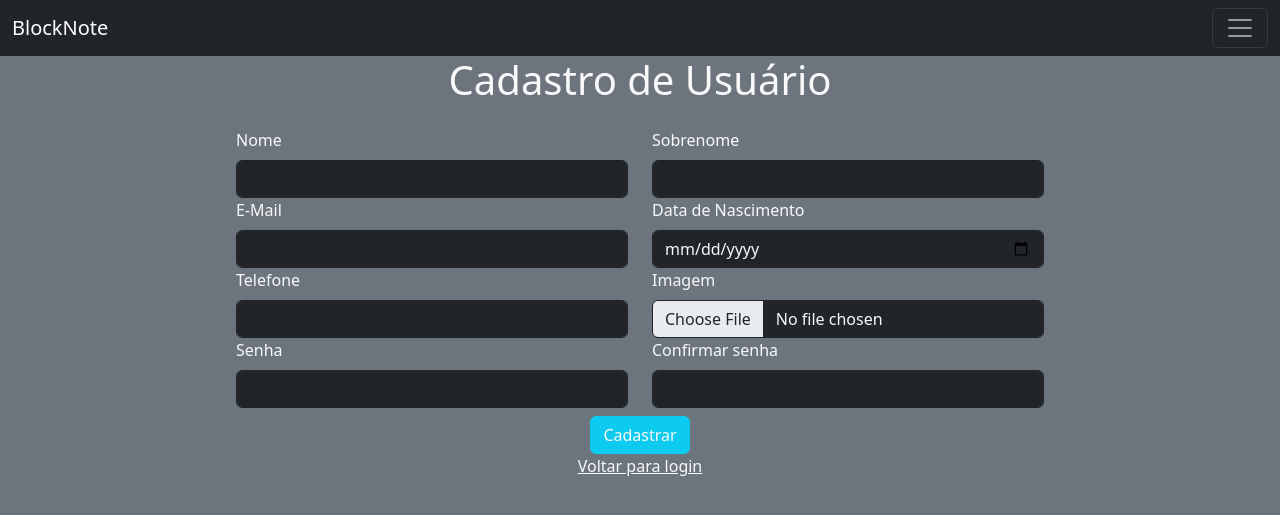
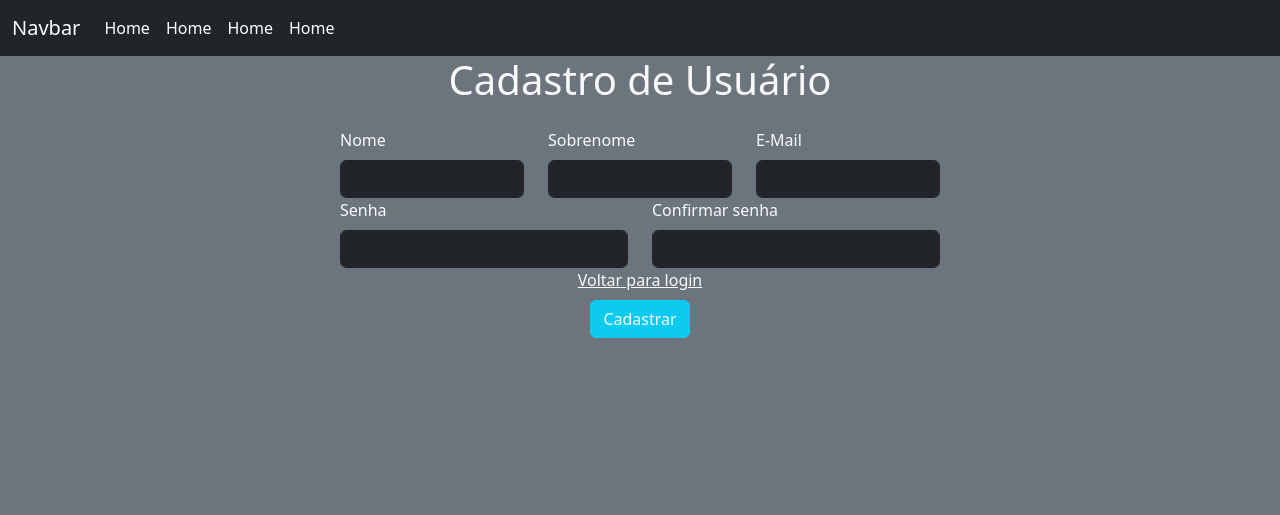
Before and after one commit to guidionisio5/blocknote, a PHP site: page /cadastro_usuario.php in a window 1280 px wide. Shown: the top 515 px of the page. Run offline with PHP 8.4, Linux system fonts and the light colour scheme; some libraries are stand-ins or nearby versions.

Commit message:
cadastrar usuario e mudança menu

```diff
--- a/assets/js/script.js
+++ b/assets/js/script.js
@@ -1,10 +1,11 @@
+// função adcionar usuarios
 const cadastrarUsuarios = () =>{
 
     // captura todo formulário e cria um formData
     let dados = new FormData($('#form-usuarios')[0]);
 
     // envio e recebimento de dados
-    const result = fetch('../backend/_cadastar_usuario.php',{
+    const result = fetch('backend/_cadastrar_usuario.php',{
       method: 'POST',
       body: dados
     })
@@ -12,9 +13,11 @@ const cadastrarUsuarios = () =>{
     .then((result)=>{
 
         Swal.fire({
-          icon: result.retorno != 'ok' ? 'error' : 'success',
+          icon: result.retorno == 'ok' ? 'success' : 'error',
           title: 'Atenção',
           text: result.mensagem,
+          showConfiirmButton: false,
+          timer: 5000
         })
 
     })
--- a/cadastro_usuario.php
+++ b/cadastro_usuario.php
@@ -9,41 +9,15 @@
     <!-- Importação CSS Bootstrap -->
     <link href="https://cdn.jsdelivr.net/npm/bootstrap@5.2.1/dist/css/bootstrap.min.css" rel="stylesheet" integrity="sha384-iYQeCzEYFbKjA/T2uDLTpkwGzCiq6soy8tYaI1GyVh/UjpbCx/TYkiZhlZB6+fzT" crossorigin="anonymous">
 
-    <!-- CSS da página -->
-    <link rel="stylesheet" href="assets/css/cadastrar.css">
-
 </head>
 
 <body class="bg-secondary">
+
     <!-- INÍCIO CONTAINER -->
     <div class="container-fluid p-0 m-0">
 
-        <!-- INÍCIO MENU -->
-        <nav class="navbar navbar-dark bg-dark">
-            <div class="container-fluid">
-                <a class="navbar-brand" href="index.php">BlockNote</a>
-                <button class="navbar-toggler" type="button" data-bs-toggle="offcanvas" data-bs-target="#offcanvasNavbar" aria-controls="offcanvasNavbar">
-                    <span class="navbar-toggler-icon"></span>
-                </button>
-                <div class="offcanvas offcanvas-end navbar-dark bg-dark" tabindex="-1" id="offcanvasNavbar" aria-labelledby="offcanvasNavbarLabel">
-                    <div class="offcanvas-header">
-                        <h5 class="offcanvas-title text-light" id="offcanvasNavbarLabel">Opções</h5>
-                        <button type="button" class="btn-close btn-close-white" data-bs-dismiss="offcanvas" aria-label="Close"></button>
-                    </div>
-                    <div class="offcanvas-body text-end">
-                        <ul class="navbar-nav justify-content-end flex-grow-1 pe-3">
-                            <li class="nav-item">
-                                <a class="nav-link active" aria-current="page" href="#">Suporte</a>
-                            </li>
-                            <li class="nav-item">
-                                <a class="nav-link active" href="#">Link</a>
-                            </li>
-                        </ul>
-                    </div>
-                </div>
-            </div>
-        </nav>
-        <!-- FIM MENU -->
+        <?php include 'include/menu.php';?>
+
     </div>
 
     <div class="container-fluid container-center">
@@ -55,67 +29,47 @@
         <div>
             <form class="p-3 text-light" id="form-usuarios" action="backend/_cadastrar_usuario.php" method="post" enctype="multipart/form-data">
                 <div class="row justify-content-md-center">
-                    <div class="col-4">
+                    <div class="col-2">
                         <label class="form-label" for="nome">Nome</label>
                         <input class="form-control bg-dark border-dark text-light" type="text" name="nome" id="nome">
                     </div>
 
-                    <div class="col-4">
+                    <div class="col-2">
                         <label class="form-label" for="sobrenome">Sobrenome</label>
                         <input class="form-control bg-dark border-dark text-light" type="text" name="sobrenome" id="sobrenome">
                     </div>
-                </div>
-                <div class="row justify-content-md-center">
-                    <div class="col-4">
+
+                    <div class="col-2">
                         <label class="form-label" for="email">E-Mail</label>
                         <input class="form-control bg-dark border-dark text-light" type="mail" name="email" id="email">
                     </div>
 
-                    <div class="col-4">
-                        <label class="form-label" for="nome">Data de Nascimento</label>
-                        <input class="form-control bg-dark border-dark text-light" type="date" name="nascimento" id="nascimento">
-                    </div>
                 </div>
+
                 <div class="row justify-content-md-center">
-                    <div class="col-4">
-                        <label class="form-label" for="nome">Telefone</label>
-                        <input class="form-control bg-dark border-dark text-light" type="text" name="telefone" id="telefone">
-                    </div>
-
-                    <div class="col-4">
-                        <label class="form-label" for="email">Imagem</label>
-                        <input class="form-control bg-dark border-dark text-light" type="file" name="imagem" id="imagem">
-                    </div>
-                </div>
-                <div class="row justify-content-md-center">
-                    <div class="col-4">
+                    <div class="col-3">
                         <label class="form-label" for="nome">Senha</label>
                         <input class="form-control bg-dark border-dark text-light" type="password" name="senha" id="senha">
                     </div>
 
-                    <div class="col-4">
+                    <div class="col-3">
                         <label class="form-label" for="confirmar_senha">Confirmar senha</label>
                         <input class="form-control bg-dark border-dark text-light" type="password" name="confirmar_senha" id="confirmar_senha">
                     </div>
                 </div>
 
                 <div class="text-center">
+                    <a class="text-light " href="index.php">Voltar para login</a>
+                </div>
+
+                <div class="text-center">
                     <button class="btn btn-info text-light mt-2" type="button" onclick="cadastrarUsuarios()">Cadastrar</button>
                 </div>
-                <div class="text-center">
-                    <a class="text-light " href="index.php">Voltar para login</a>
-                </div>
+
             </form>
         </div>
         <!-- FIM CADASTRO USUÁRIO -->
     </div>
     <!-- FIM CONTAINER -->
 
-    <!-- Importação JS Bootstrap -->
-    <script src="https://cdn.jsdelivr.net/npm/bootstrap@5.2.1/dist/js/bootstrap.bundle.min.js" integrity="sha384-u1OknCvxWvY5kfmNBILK2hRnQC3Pr17a+RTT6rIHI7NnikvbZlHgTPOOmMi466C8" crossorigin="anonymous"></script>
-
-    <!-- Importação JS da página -->
-    <script src="assets/js/script.js"></script>
-</body>
-
-</html>
+<?php include 'include/footer.php';?>
--- /dev/null
+++ b/include/footer.php
@@ -0,0 +1,14 @@
+    <!-- Importação do JQuery -->
+    <script src="https://code.jquery.com/jquery-3.6.1.js" integrity="sha256-3zlB5s2uwoUzrXK3BT7AX3FyvojsraNFxCc2vC/7pNI=" crossorigin="anonymous"></script>
+
+    <!-- Importação JS Bootstrap -->
+    <script src="https://cdn.jsdelivr.net/npm/bootstrap@5.2.1/dist/js/bootstrap.bundle.min.js" integrity="sha384-u1OknCvxWvY5kfmNBILK2hRnQC3Pr17a+RTT6rIHI7NnikvbZlHgTPOOmMi466C8" crossorigin="anonymous"></script>
+
+    <!-- Importação JS - SweetAlert2 -->
+    <script src="//cdn.jsdelivr.net/npm/sweetalert2@11"></script>
+
+    <!-- Importação JS da página -->
+    <script src="assets/js/script.js"></script>
+</body>
+
+</html>
--- /dev/null
+++ b/include/menu.php
@@ -0,0 +1,43 @@
+<!-- INÍCIO MENU -->
+<!-- <nav class="navbar ">
+    <div class="container-fluid">
+        <a class="navbar-brand" href="index.html">BlockNote</a>
+        <div class="navbar-collapse text-end">
+            <ul class="navbar-nav justify-content-end flex-grow-1 pe-3">
+                <li class="nav-item">
+                    <a class="nav-link active" aria-current="page" href="#">Suporte</a>
+                </li>
+                <li class="nav-item">
+                    <a class="nav-link active" href="#">Link</a>
+                </li>
+            </ul>
+        </div>
+    </div>
+</nav> -->
+<nav class="navbar navbar-expand-lg navbar-dark bg-dark">
+    <div class="container-fluid">
+
+        <a class="navbar-brand" href="#">Navbar</a>
+        <button class="navbar-toggler" type="button" data-bs-toggle="collapse" data-bs-target="#navbarTogglerDemo02" aria-controls="navbarTogglerDemo02" aria-expanded="false" aria-label="Toggle navigation">
+            <span class="navbar-toggler-icon"></span>
+        </button>
+
+        <div class="collapse navbar-collapse" id="navbarTogglerDemo02">
+            <ul class="navbar-nav me-auto mb-2 mb-lg-0">
+                <li class="nav-item">
+                    <a class="nav-link active" aria-current="page" href="#">Home</a>
+                </li>
+                <li class="nav-item">
+                    <a class="nav-link active" aria-current="page" href="#">Home</a>
+                </li>
+                <li class="nav-item">
+                    <a class="nav-link active" aria-current="page" href="#">Home</a>
+                </li>
+                <li class="nav-item">
+                    <a class="nav-link active" aria-current="page" href="#">Home</a>
+                </li>
+            </ul>
+        </div>
+    </div>
+</nav>
+<!-- FIM MENU -->
```
Also changed, not shown: backend/_cadastrar_usuario.php (+22 -21 lines), index.php (+9 -35 lines).
